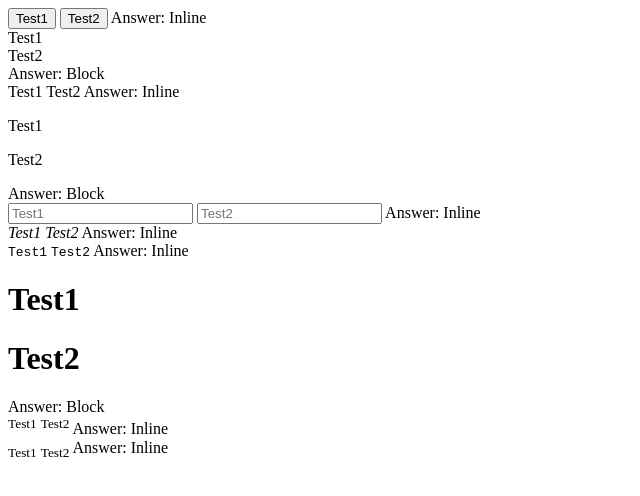
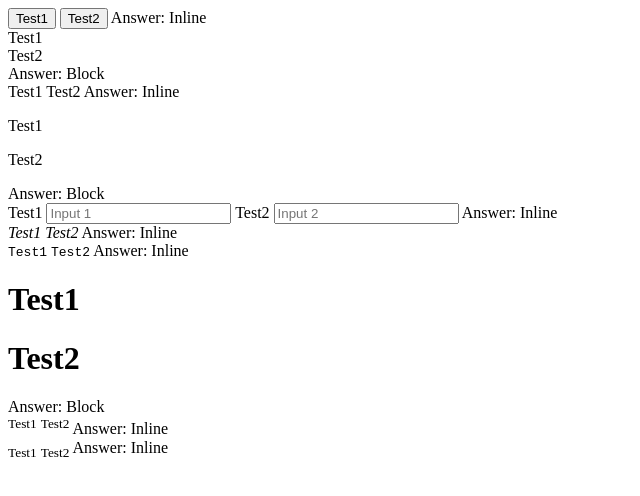
Before and after one commit to acciojob/block-or-inline-badrudoza, a website: page main.html in a window 1280 px wide. Shown: the whole page, without its empty margins (0-640 px from the left). Drawn offline with Linux system fonts and the light colour scheme.

Commit message:
created a submission

```diff
--- a/main.html
+++ b/main.html
@@ -31,8 +31,10 @@
     Answer: Block
   </div>
 	<div>
-    <input data-ns-test="block-inline-input" placeholder="Test1">
-    <input data-ns-test="block-inline-input" placeholder="Test2">
+    <label data-ns-test="block-inline-input">Test1</label>
+    <input data-ns-test="block-inline-input" placeholder="Input 1">
+    <label data-ns-test="block-inline-input">Test2</label>
+    <input data-ns-test="block-inline-input" placeholder="Input 2">
     Answer: Inline
 </div>
   <div>
```
